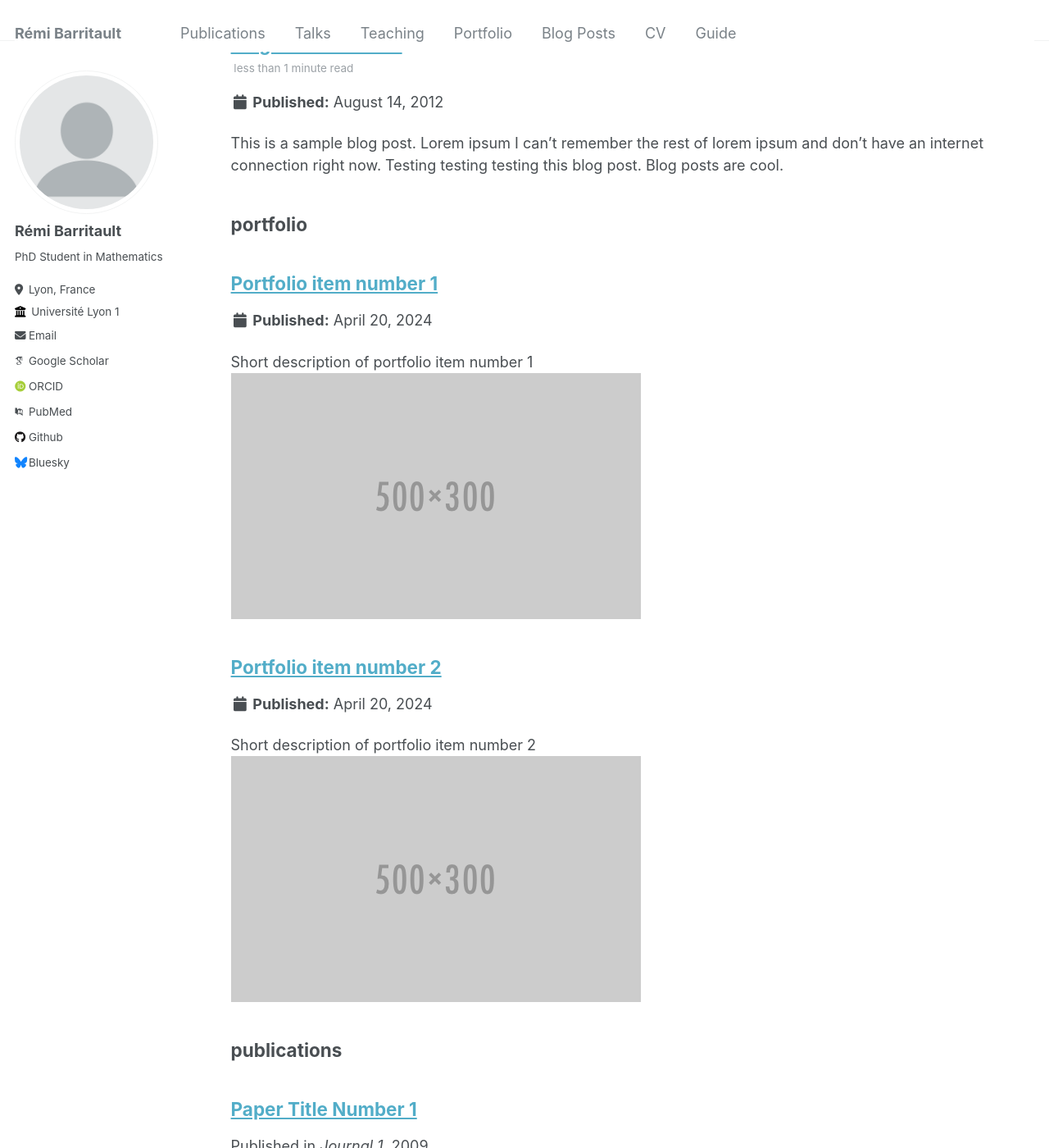
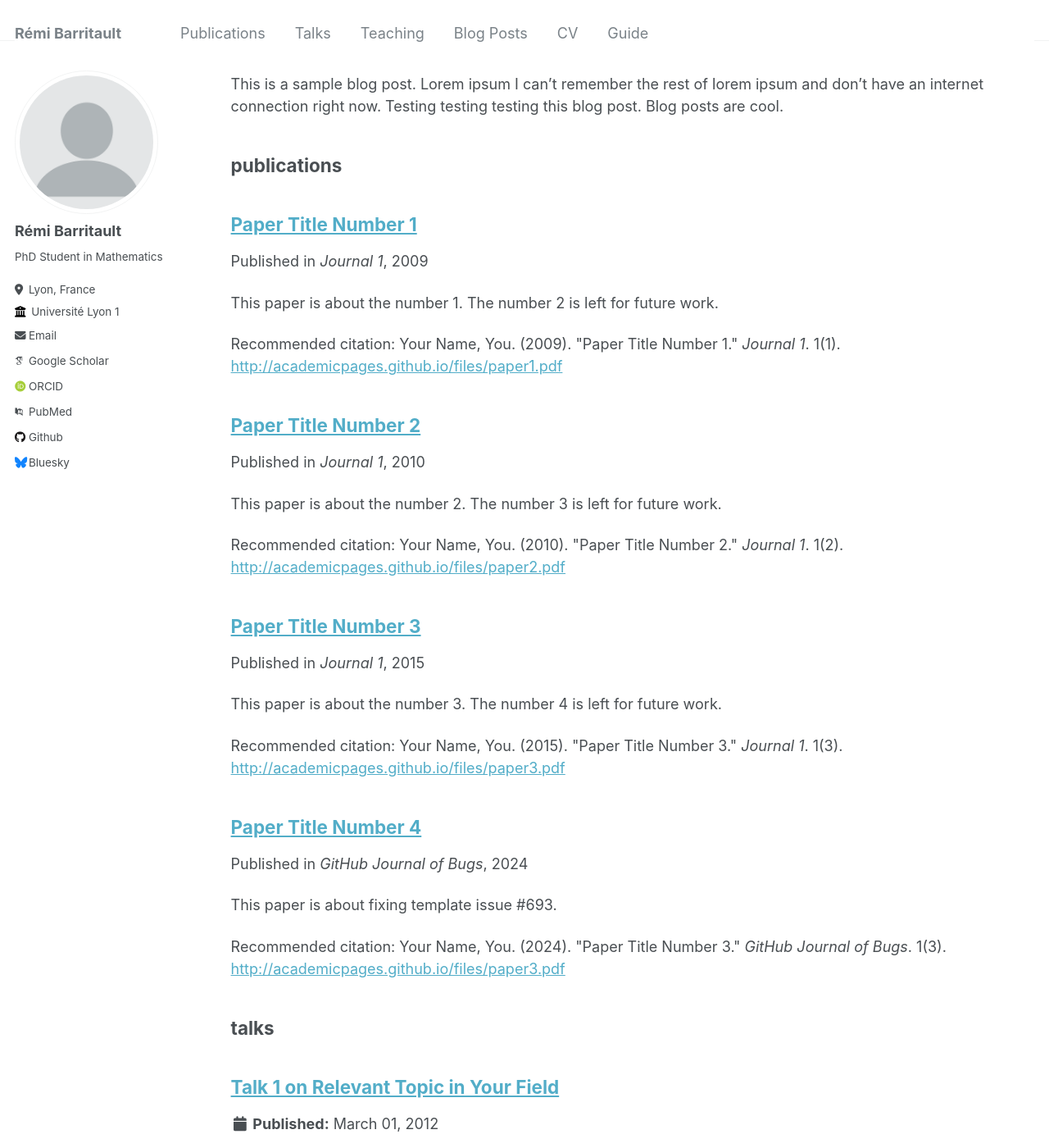
Before and after one commit to rbarritault/rbarritault.github.io, a Jekyll site: the page built from _pages/sitemap.md, in a window 1280 px wide and 1400 px high, scrolled down 2557 px. Shown: the whole window at 82% size. Built offline with Jekyll 4.4.1, drawn with Linux system fonts in a browser that asks for light colours; some web fonts are replaced.

Commit message:
Remove portfolio.

```diff
--- a/_config.yml
+++ b/_config.yml
@@ -205,9 +205,6 @@ collections:
   publications:
     output: true
     permalink: /:collection/:path/
-  portfolio:
-    output: true
-    permalink: /:collection/:path/
   talks:
     output: true
     permalink: /:collection/:path/
@@ -251,15 +248,6 @@ defaults:
       author_profile: true
       share: true
       comments: true
-  # _portfolio
-  - scope:
-      path: ""
-      type: portfolio
-    values:
-      layout: single
-      author_profile: true
-      share: true
-      comment: true
   # _talks
   - scope:
       path: ""
--- a/_data/navigation.yml
+++ b/_data/navigation.yml
@@ -9,9 +9,6 @@ main:
   - title: "Teaching"
     url: /teaching/
 
-  - title: "Portfolio"
-    url: /portfolio/
-
   - title: "Blog Posts"
     url: /year-archive/
 
--- a/_pages/markdown.md
+++ b/_pages/markdown.md
@@ -14,7 +14,6 @@ redirect_from:
 * Single pages: _pages/
 * Collections of pages are .md or .html files in:
   * _publications/
-  * _portfolio/
   * _posts/
   * _teaching/
   * _talks/
--- a/_portfolio/portfolio-1.md
+++ /dev/null
@@ -1,7 +0,0 @@
----
-title: "Portfolio item number 1"
-excerpt: "Short description of portfolio item number 1<br/><img src='/images/500x300.png'>"
-collection: portfolio
----
-
-This is an item in your portfolio. It can be have images or nice text. If you name the file .md, it will be parsed as markdown. If you name the file .html, it will be parsed as HTML.
--- a/_portfolio/portfolio-2.html
+++ /dev/null
@@ -1,7 +0,0 @@
----
-title: "Portfolio item number 2"
-excerpt: "Short description of portfolio item number 2 <br/><img src='/images/500x300.png'>"
-collection: portfolio
----
-
-This is an item in your portfolio. It can be have images or nice text. If you name the file .md, it will be parsed as markdown. If you name the file .html, it will be parsed as HTML.
```
Also changed, not shown: _pages/portfolio.html (deleted, +0 -13 lines).
